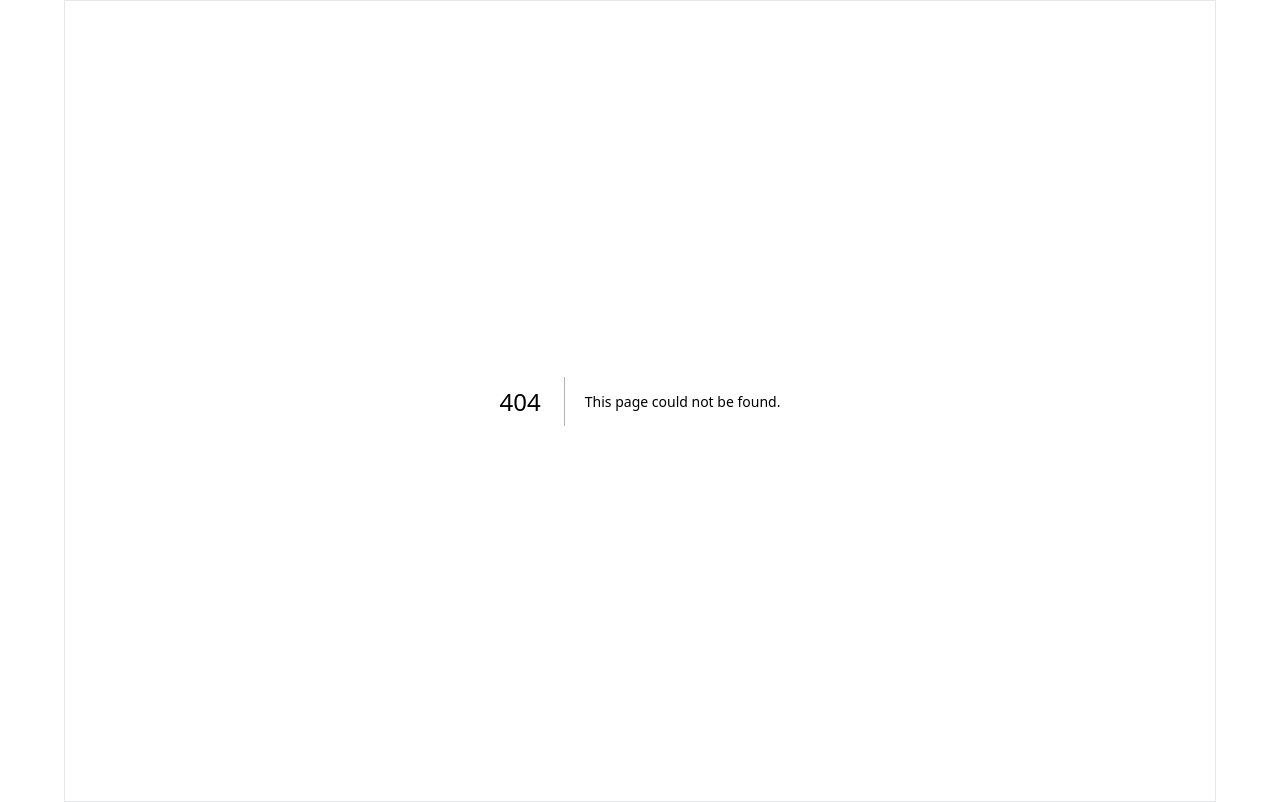
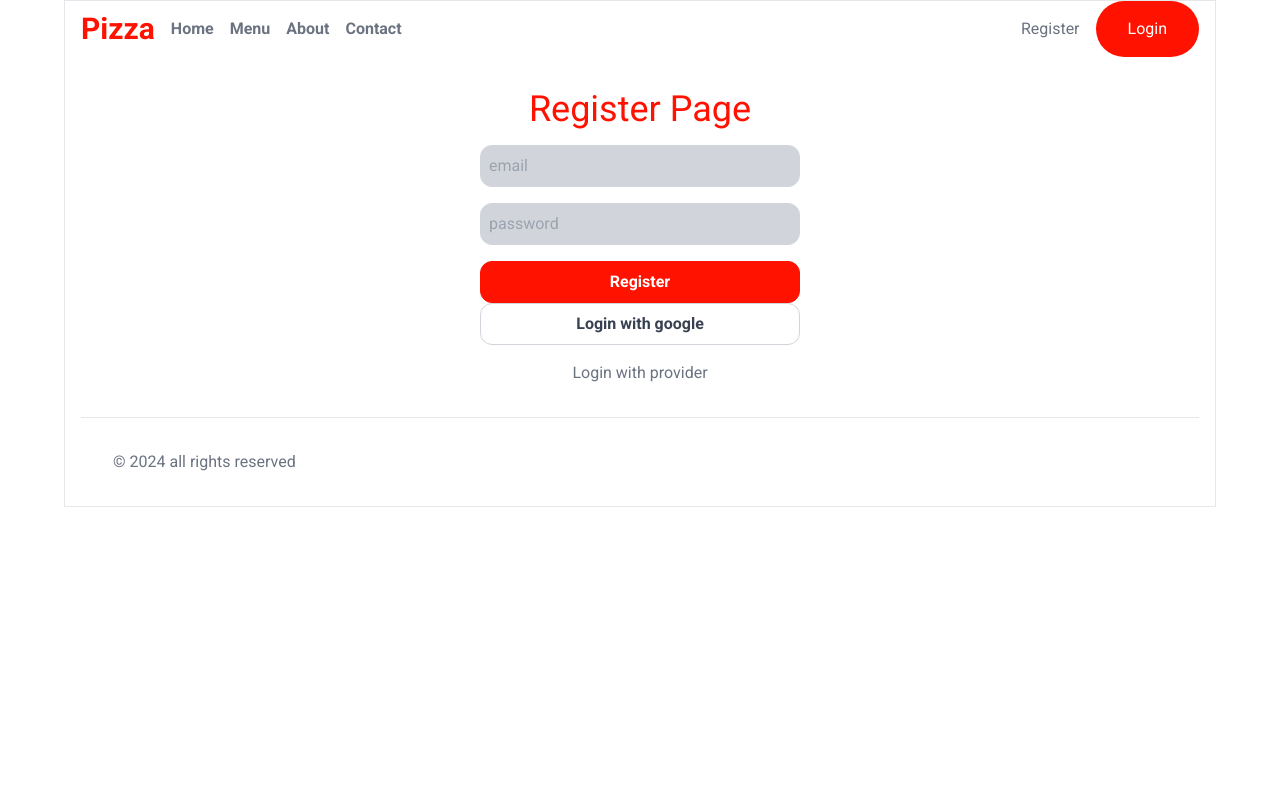
Before and after one commit to konstantin13-hi/Food, a Next.js app: page /register in a window 1280 px wide. Before the commit this address had no page. Built offline with nearby package versions, Linux system fonts and the light colour scheme.

Commit message:
added form for registretion

```diff
--- a/src/app/globals.css
+++ b/src/app/globals.css
@@ -6,3 +6,18 @@
     @apply grid;
     grid-template-columns: .4fr .6fr;
 }
+
+input[type="email"],
+input[type="password"],
+input[type="text"]{
+    @apply block w-full my-4 rounded-xl;
+    @apply border p-2
+    border-gray-300 bg-gray-300
+}
+button, .button{
+    @apply flex w-full justify-center gap-2 text-gray-700 font-semibold;
+    @apply border border-gray-300 rounded-xl px-6 py-2;
+}
+button[type="submit"], .submit, button.primary{
+    @apply border-primary bg-primary text-white;
+}
--- a/src/app/layout.js
+++ b/src/app/layout.js
@@ -1,5 +1,6 @@
 import { Roboto } from "next/font/google";
 import "./globals.css";
+import Header from "@/components/layout/Header";
 
 
 const roboto = Roboto({ subsets: ['latin'], weight: ['400', '500','700'] })
@@ -13,10 +14,15 @@
   return (
     <html lang="en">
       <body className={roboto.className}>
-  <main className={"max-w-6xl mx-auto border px-4"}>
+      <main className={"max-w-6xl mx-auto border px-4"}>
+          <Header/>
+          {children}
 
-      {children}
-  </main>
+          <footer className={"border-t p-8 text-gray-500 mt-8"}>
+              &copy; 2024 all rights reserved
+          </footer>
+
+      </main>
 
 
       </body>
--- a/src/app/page.js
+++ b/src/app/page.js
@@ -8,7 +8,7 @@
     return (
         <>
 
-            <Header/>
+
             <Hero/>
             <HomeMenu/>
         </>
--- /dev/null
+++ b/src/app/register/page.js
@@ -0,0 +1,21 @@
+export default function RegisterPage(){
+    return(
+       <section className={"mt-8"}>
+           <h1 className={"text-center text-primary text-4xl"}
+               >
+               Register Page
+           </h1>
+           <for className={"block max-w-xs mx-auto"}>
+               <input type="text" placeholder={"email"}/>
+               <input type="password" placeholder={"password"}/>
+               <button type="submit">Register</button>
+               <button>Login with google</button>
+               <div className={"my-4 text-center text-gray-500"}>Login with provider</div>
+
+           </for>
+
+
+       </section>
+    )
+
+}
--- a/src/components/layout/Header.js
+++ b/src/components/layout/Header.js
@@ -3,13 +3,18 @@
 export default function Header(){
     return (
         <header className={"flex items-center justify-between w-full"}>
-            <Link className={"text-primary font-semibold text-3xl"} href="/"> Pizza </Link>
             <nav className={"flex gap-4 items-center font-semibold text-gray-500"}>
+                <Link className={"text-primary font-semibold text-3xl"} href="/"> Pizza </Link>
                 <Link href="">Home</Link>
                 <Link href="">Menu</Link>
                 <Link href="">About</Link>
                 <Link href="">Contact</Link>
+                  </nav>
+            <nav className={"flex items-center gap-4 text-gray-500"}>
+                <Link href="/register">Register</Link>
                 <Link href="" className={"bg-primary rounded-full text-white px-8 py-4"}>Login</Link>
+
+
             </nav>
 
         </header>
--- a/src/components/layout/HomeMenu.js
+++ b/src/components/layout/HomeMenu.js
@@ -35,10 +35,6 @@
                     <a className={""} href = "tel:+44444444444">+4444444444</a>
                 </section>
 
-                <footer className={"border-t p-8 text-gray-500 mt-8"}>
-                    &copy; 2024 all rights reserved
-                </footer>
-
 
 
 
```
